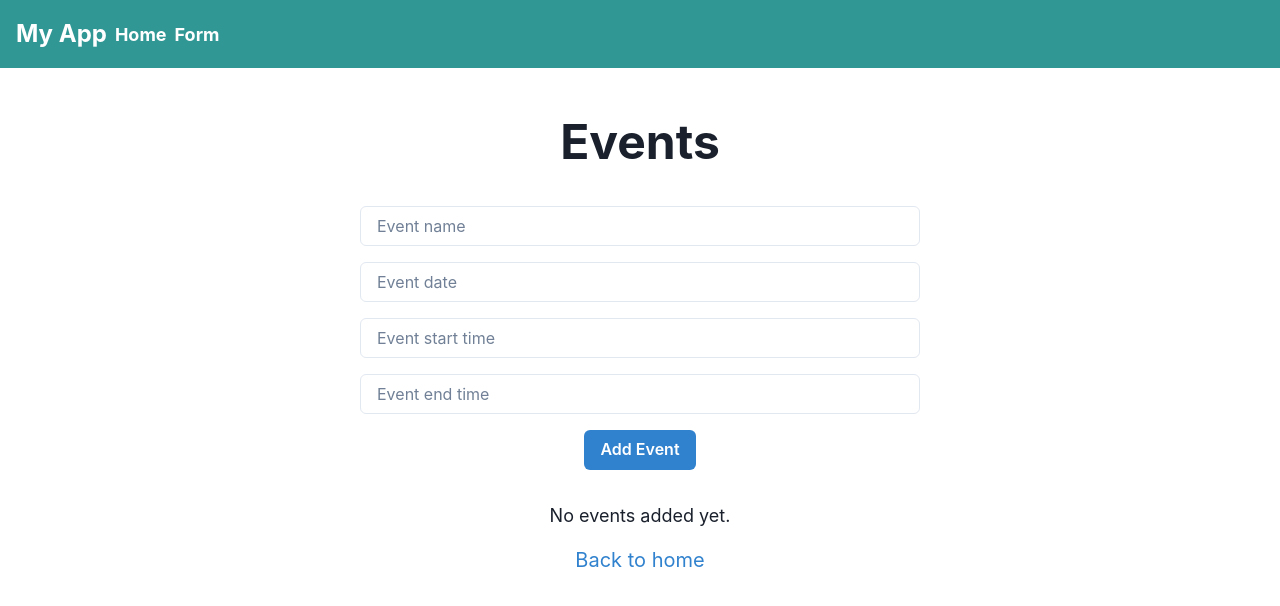
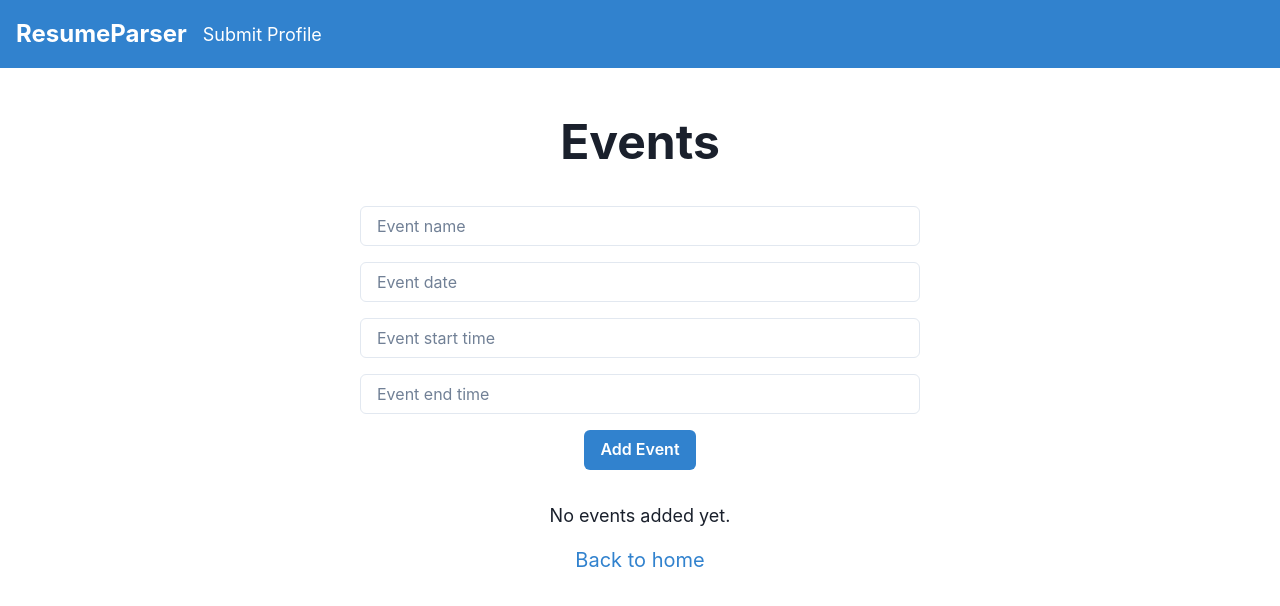
Before and after one commit to Asit07/FrontendUAI, a Next.js app: page / in a window 1280 px wide. Shown: the top 606 px of the page. Built offline with nearby package versions, Linux system fonts and the light colour scheme.

Commit message:
Cleaned up Navbar

```diff
--- a/src/components/navbar.js
+++ b/src/components/navbar.js
@@ -1,6 +1,5 @@
-import { ChakraProvider } from '@chakra-ui/react';
 import React from 'react';
-import { Flex, Box, Text, Link, IconButton } from '@chakra-ui/react';
+import { Flex, Box, Text, Link } from '@chakra-ui/react';
 import { HamburgerIcon, CloseIcon } from '@chakra-ui/icons';
 import NextLink from 'next/link';
 
@@ -12,40 +11,27 @@ function Navbar() {
   };
 
   return (
-    <Box bg="teal.500" w="100%">
+    <Box bg="blue.500" w="100%">
       <Flex
         as="nav"
         align="center"
-        justify="space-between"
         wrap="wrap"
         padding="1rem"
+        gap={4}
         color="white"
       >
-        <Flex align="center">
+        <Link as={NextLink} href="/">
           <Text fontSize="2xl" fontWeight="bold">
-            My App
+            ResumeParser
           </Text>
-        </Flex>
-        <Box display={{ base: 'block', md: 'none' }} onClick={toggleMenu}>
-          {isOpen ? <CloseIcon color="white" /> : <HamburgerIcon color="white" />}
-        </Box>
-        <Box
-          display={{ base: isOpen ? 'block' : 'none', md: 'flex' }}
-          width={{ base: 'full', md: 'auto' }}
-          alignItems="center"
-          flexGrow={1}
-        >
-          <Link as={NextLink} href="/">
-            <Text ml={{ base: 0, md: 2 }} mr={{ base: 2, md: 0 }} mt={{ base: 2, md: 0 }} fontSize={{ base: 'xl', md: 'lg' }} fontWeight="bold" cursor="pointer">
-              Home
-            </Text>
-          </Link>
-          <Link as={NextLink} href="/form">
-            <Text ml={{ base: 0, md: 2 }} mr={{ base: 2, md: 0 }} mt={{ base: 2, md: 0 }} fontSize={{ base: 'xl', md: 'lg' }} fontWeight="bold" cursor="pointer">
-              Form
-            </Text>
-          </Link>
-        </Box>
+        </Link>
+
+        <Link as={NextLink} href="/">
+          <Text fontSize={{ base: 'xl', md: 'lg' }}>
+            Submit Profile
+          </Text>
+        </Link>
+
       </Flex>
     </Box>
   );
```
